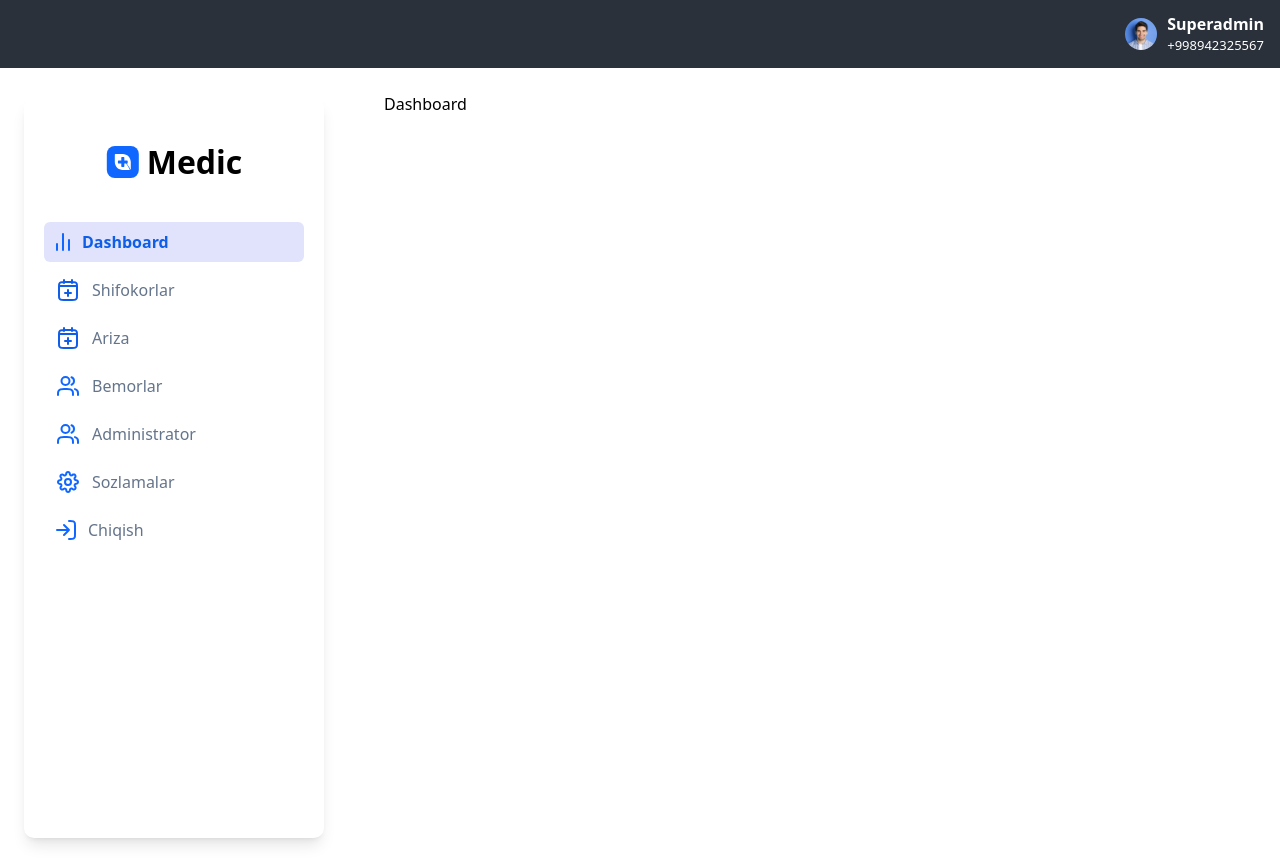
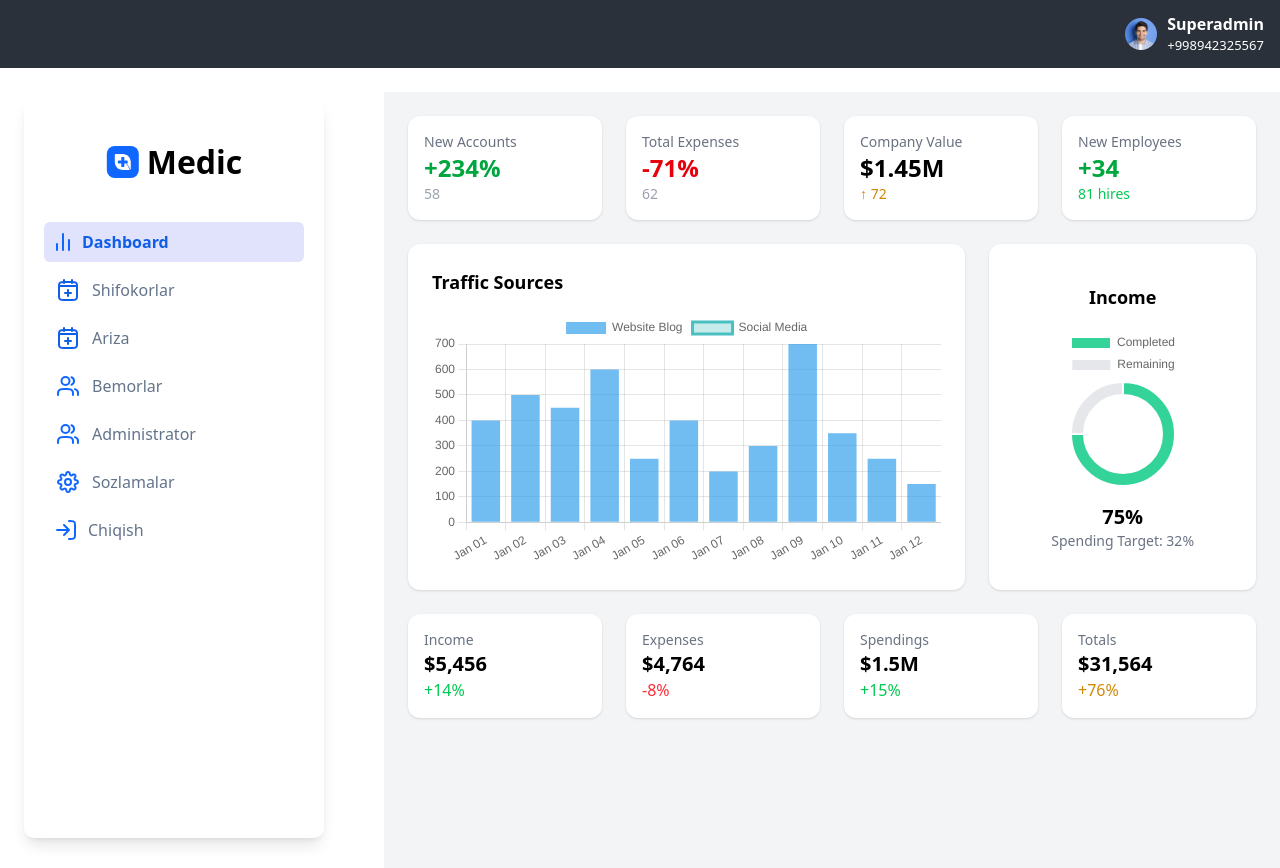
Before and after one commit to Fullstackerpr/MediGooFront, a React (Vite) app: page / in a window 1280 px wide. Built offline with nearby package versions, Linux system fonts and the light colour scheme; the HTML template or start-up script is replaced by a standard one.

Commit message:
dashboard

```diff
--- a/package.json
+++ b/package.json
@@ -12,10 +12,12 @@
   "dependencies": {
     "@tailwindcss/vite": "^4.1.13",
     "antd": "^5.27.4",
+    "chart.js": "^4.5.0",
     "install": "^0.13.0",
     "lucide-react": "^0.544.0",
     "npm": "^11.6.0",
     "react": "^19.1.1",
+    "react-chartjs-2": "^5.3.0",
     "react-dom": "^19.1.1",
     "react-router-dom": "^7.9.1",
     "tailwindcss": "^4.1.13"
--- a/src/pages/dashboard/index.tsx
+++ b/src/pages/dashboard/index.tsx
@@ -1,11 +1,142 @@
-import { memo } from 'react';
+import React from "react";
+import {
+  Chart as ChartJS,
+  CategoryScale,
+  LinearScale,
+  BarElement,
+  LineElement,
+  PointElement,
+  Title,
+  Tooltip,
+  Legend,
+  ArcElement,
+} from "chart.js";
+import { Chart, Doughnut } from "react-chartjs-2";
+import type { ChartData } from "chart.js";
+
+ChartJS.register(
+  CategoryScale,
+  LinearScale,
+  BarElement,
+  LineElement,
+  PointElement,
+  ArcElement,
+  Title,
+  Tooltip,
+  Legend
+);
+
+const trafficLabels = [
+  "Jan 01",
+  "Jan 02",
+  "Jan 03",
+  "Jan 04",
+  "Jan 05",
+  "Jan 06",
+  "Jan 07",
+  "Jan 08",
+  "Jan 09",
+  "Jan 10",
+  "Jan 11",
+  "Jan 12",
+];
+
+const trafficData: ChartData<"bar" | "line", number[], string> = {
+  labels: trafficLabels,
+  datasets: [
+    {
+      type: "bar",
+      label: "Website Blog",
+      data: [400, 500, 450, 600, 250, 400, 200, 300, 700, 350, 250, 150],
+      backgroundColor: "rgba(53, 162, 235, 0.7)",
+    },
+    {
+      type: "line",
+      label: "Social Media",
+      borderColor: "rgba(75,192,192,1)",
+      backgroundColor: "rgba(75,192,192,0.3)",
+      tension: 0.3,
+    },
+  ],
+};
+
+const incomeData = {
+  labels: ["Completed", "Remaining"],
+  datasets: [
+    {
+      data: [75, 25],
+      backgroundColor: ["#34d399", "#e5e7eb"],
+      cutout: "75%",
+    },
+  ],
+};
 
 const Dashboard = () => {
   return (
-    <div className="Dashboard">
-      <h2>Dashboard</h2>
+    <div className="min-h-screen bg-gray-100 p-6 space-y-6">
+      <div className="grid grid-cols-1 gap-6 sm:grid-cols-2 lg:grid-cols-4">
+        <div className="rounded-xl bg-white p-4 shadow">
+          <p className="text-sm text-gray-500">New Accounts</p>
+          <h2 className="text-2xl font-bold text-green-600">+234%</h2>
+          <p className="text-sm text-gray-400">58</p>
+        </div>
+        <div className="rounded-xl bg-white p-4 shadow">
+          <p className="text-sm text-gray-500">Total Expenses</p>
+          <h2 className="text-2xl font-bold text-red-600">-71%</h2>
+          <p className="text-sm text-gray-400">62</p>
+        </div>
+        <div className="rounded-xl bg-white p-4 shadow">
+          <p className="text-sm text-gray-500">Company Value</p>
+          <h2 className="text-2xl font-bold">$1.45M</h2>
+          <p className="text-sm text-yellow-600">↑ 72</p>
+        </div>
+        <div className="rounded-xl bg-white p-4 shadow">
+          <p className="text-sm text-gray-500">New Employees</p>
+          <h2 className="text-2xl font-bold text-green-600">+34</h2>
+          <p className="text-sm text-green-500">81 hires</p>
+        </div>
+      </div>
+
+      <div className="grid grid-cols-1 gap-6 lg:grid-cols-3">
+        <div className="col-span-2 rounded-xl bg-white p-6 shadow">
+          <h3 className="mb-4 text-lg font-semibold">Traffic Sources</h3>
+          <Chart type="bar" data={trafficData} />
+        </div>
+
+        <div className="rounded-xl bg-white p-6 shadow flex flex-col items-center justify-center">
+          <h3 className="mb-4 text-lg font-semibold">Income</h3>
+          <div className="w-40">
+            <Doughnut data={incomeData} />
+          </div>
+          <p className="mt-4 text-xl font-bold">75%</p>
+          <p className="text-sm text-gray-500">Spending Target: 32%</p>
+        </div>
+      </div>
+
+      <div className="grid grid-cols-1 gap-6 sm:grid-cols-2 lg:grid-cols-4">
+        <div className="rounded-xl bg-white p-4 shadow">
+          <p className="text-sm text-gray-500">Income</p>
+          <h2 className="text-xl font-bold">$5,456</h2>
+          <p className="text-green-500">+14%</p>
+        </div>
+        <div className="rounded-xl bg-white p-4 shadow">
+          <p className="text-sm text-gray-500">Expenses</p>
+          <h2 className="text-xl font-bold">$4,764</h2>
+          <p className="text-red-500">-8%</p>
+        </div>
+        <div className="rounded-xl bg-white p-4 shadow">
+          <p className="text-sm text-gray-500">Spendings</p>
+          <h2 className="text-xl font-bold">$1.5M</h2>
+          <p className="text-green-500">+15%</p>
+        </div>
+        <div className="rounded-xl bg-white p-4 shadow">
+          <p className="text-sm text-gray-500">Totals</p>
+          <h2 className="text-xl font-bold">$31,564</h2>
+          <p className="text-yellow-600">+76%</p>
+        </div>
+      </div>
     </div>
   );
 };
 
-export default memo(Dashboard);
+export default React.memo(Dashboard);
```
Also changed, not shown: src/types/index.ts (added), 1 other file (tests, documents, lock files or other folders).
